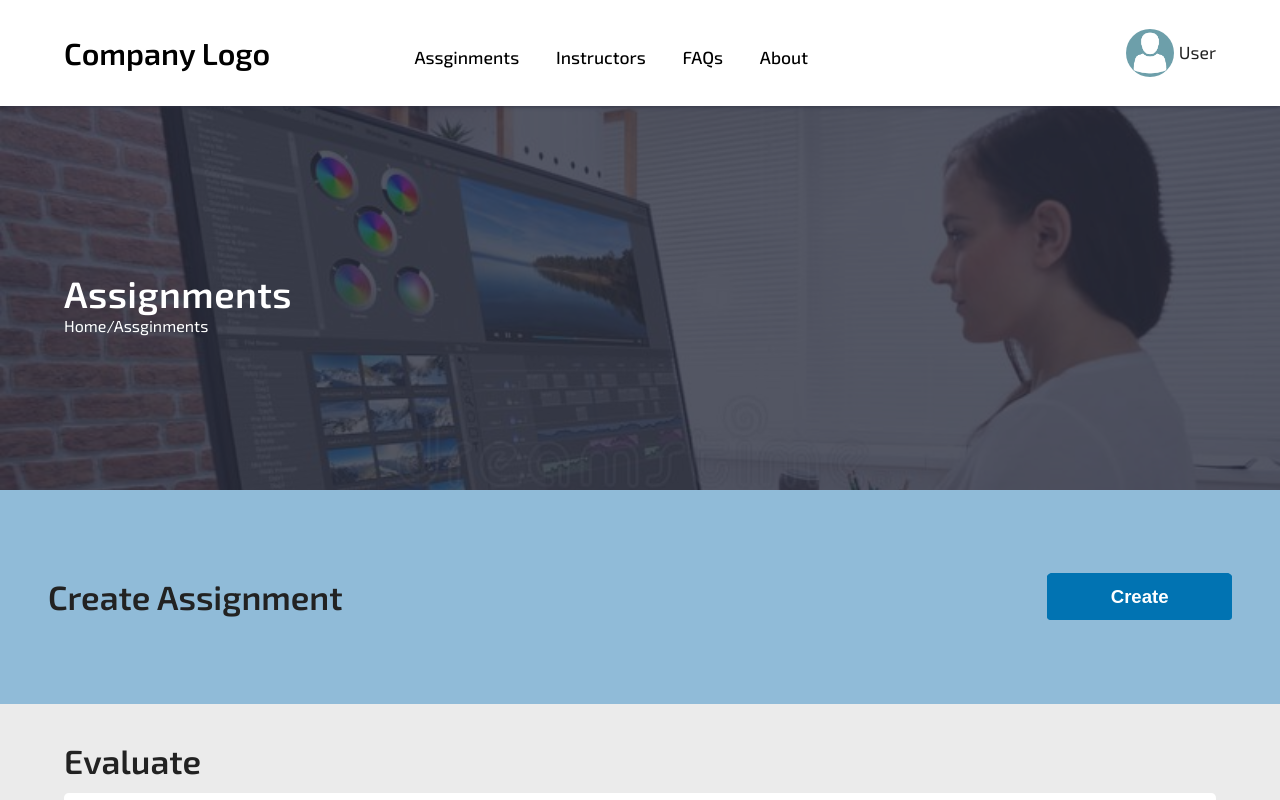
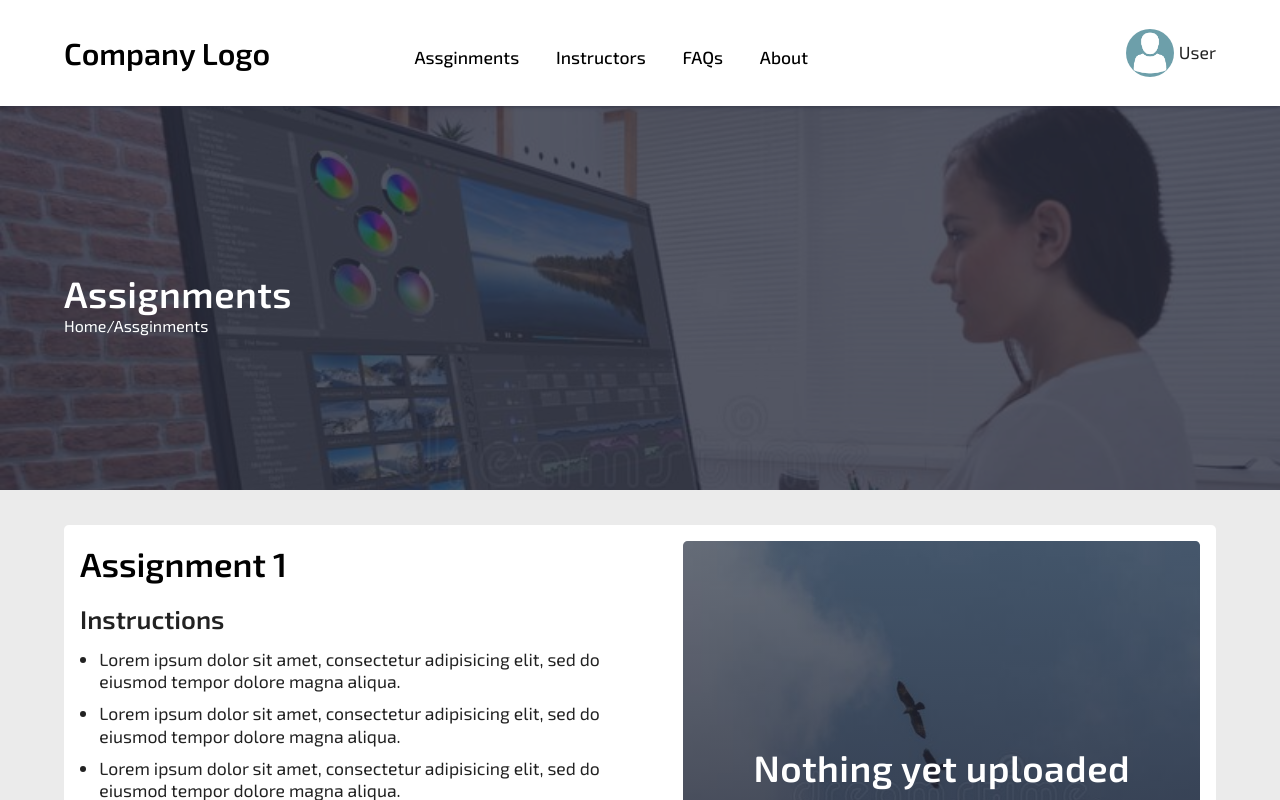
Before and after one commit to soorajarsn/True-exam, a React (Vite) app: page /assignments in a window 1280 px wide. Shown: the top 800 px of the page. Built offline with nearby package versions, Linux system fonts and the light colour scheme; sample sign-in values are in the browser's storage.

Commit message:
update isInstructor

```diff
--- a/src/components/Assignments.js
+++ b/src/components/Assignments.js
@@ -4,10 +4,12 @@ import { Redirect } from "react-router-dom";
 import Navbar from "./Navbar";
 import Footer from "./Footer";
 import AssignmentViewInstructor from "./AssignmentViewInstructor";
+import AssignmentViewStudent from "./AssignmentViewStudent";
 import "../styles/assignment.scss";
 import img1 from "./images/img1.jpg";
 function Assignments(props) {
   const auth = useContext(AuthContext);
+  console.log(auth);
   return (
     <React.Fragment>
       {!auth.state.userLoggedIn ? (
@@ -18,7 +20,6 @@ function Assignments(props) {
           <div className="hero full-width">
             <div className="hero-img-container">
               <img className=" sm-visible md-visible" src={img1} alt="" />
-              {/* <img className="hidden sm-visible" src={img2} alt="" /> */}
             </div>
             <div className="overlay"></div>
             <div className="content-container container full-width flex">
@@ -28,8 +29,7 @@ function Assignments(props) {
               </div>
             </div>
           </div>
-          <AssignmentViewInstructor />
-          {/* <AssignmentViewStudent /> */}
+          {auth.state.isInstructor ? <AssignmentViewInstructor /> : <AssignmentViewStudent />}
           <Footer />
         </div>
       )}
--- a/src/state/auth/authActions.js
+++ b/src/state/auth/authActions.js
@@ -20,7 +20,7 @@ export const logOut = () => ({type:LOGOUT_SUCCESS});
 
 export const loginUser = (dispatch,body) => {
         dispatch(loginRequest());
-        dispatch(loginSuccess({token:'sfk23492jsdlfwr',isInstructor:!!localStorage.getItem('isInstructor')}));
+        dispatch(loginSuccess({token:'sfk23492jsdlfwr',isInstructor:localStorage.getItem('isInstructor')}));
 }
 
 export const signupUser = (dispatch, body) => {
```
